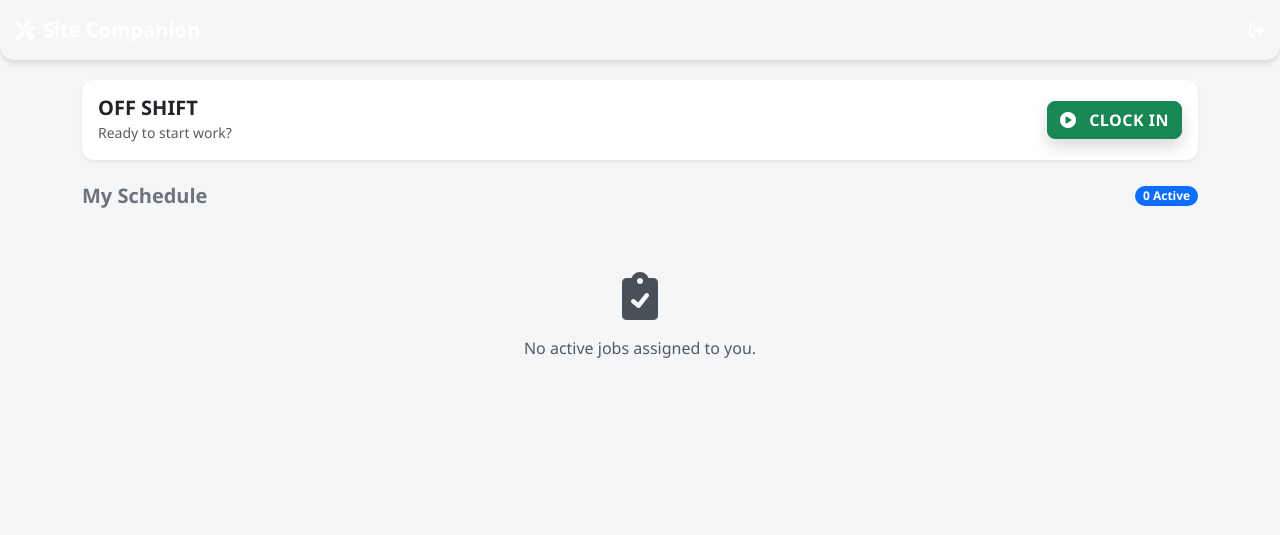
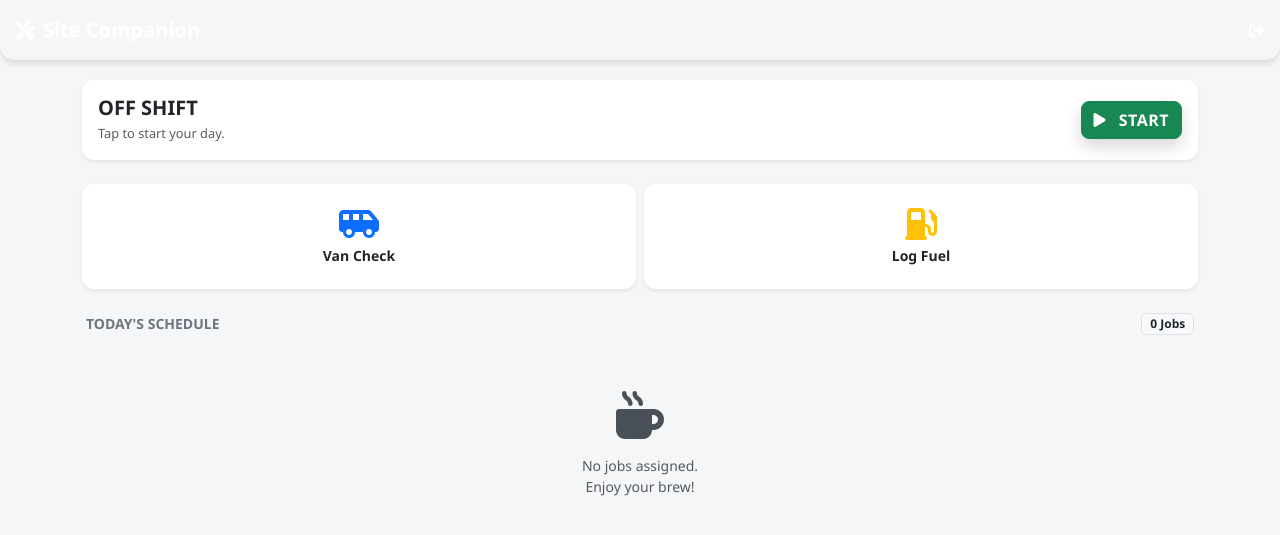
Before and after one commit to DruganGroup/DruganGroup-Website, a Flask app: page /site-hub in a window 1280 px wide. Shown: the top 535 px of the page. Run offline with Flask 3, Linux system fonts and the light colour scheme; the visitor is signed in with stand-in values (Sample User, id 1); data that the repository does not hold is empty; some libraries are stand-ins or nearby versions.

Commit message:
Update site_dashboard.html

```diff
--- a/templates/site/site_dashboard.html
+++ b/templates/site/site_dashboard.html
@@ -1,75 +1,89 @@
 {% extends "site/site_base.html" %}
 
-{% block title %}My Jobs | Site Hub{% endblock %}
+{% block title %}Site Hub | Business Better{% endblock %}
 
 {% block content %}
     <div class="card shadow-sm border-0 mb-4 {{ 'bg-success text-white' if is_clocked_in else 'bg-white' }}">
-        <div class="card-body d-flex justify-content-between align-items-center">
+        <div class="card-body d-flex justify-content-between align-items-center p-3">
             <div>
-                <h5 class="fw-bold m-0">{{ 'ON SHIFT' if is_clocked_in else 'OFF SHIFT' }}</h5>
-                <small class="{{ 'text-white-50' if is_clocked_in else 'text-muted' }}">
-                    {{ 'You are clocked in.' if is_clocked_in else 'Ready to start work?' }}
+                <h5 class="fw-bold m-0 text-uppercase">{{ 'On Shift' if is_clocked_in else 'Off Shift' }}</h5>
+                <small class="{{ 'text-white-50' if is_clocked_in else 'text-muted' }}" style="font-size: 0.8rem;">
+                    {{ 'Time is being logged.' if is_clocked_in else 'Tap to start your day.' }}
                 </small>
             </div>
 
             {% if is_clocked_in %}
                 <form action="/site/clock-out" method="POST" class="m-0">
                     <button type="submit" class="btn btn-danger fw-bold shadow">
-                        <i class="fas fa-stop-circle me-2"></i> Clock Out
+                        <i class="fas fa-stop me-2"></i> Stop
                     </button>
                 </form>
             {% else %}
                 <form action="/site/clock-in" method="POST" class="m-0">
                     <button type="submit" class="btn btn-success fw-bold shadow">
-                        <i class="fas fa-play-circle me-2"></i> Clock In
+                        <i class="fas fa-play me-2"></i> Start
                     </button>
                 </form>
             {% endif %}
         </div>
     </div>
 
-    <div class="d-flex justify-content-between align-items-center mb-3">
-        <h5 class="fw-bold text-secondary m-0">My Schedule</h5>
-        <span class="badge bg-primary rounded-pill">{{ jobs|length }} Active</span>
+    <div class="row g-2 mb-4">
+        <div class="col-6">
+            <a href="/site/van-check" class="text-decoration-none">
+                <div class="card shadow-sm border-0 text-center py-4 h-100">
+                    <i class="fas fa-shuttle-van fa-2x text-primary mb-2"></i>
+                    <h6 class="fw-bold text-dark m-0 small">Van Check</h6>
+                </div>
+            </a>
+        </div>
+
+        <div class="col-6">
+            <a href="/site/log-fuel" class="text-decoration-none">
+                <div class="card shadow-sm border-0 text-center py-4 h-100">
+                    <i class="fas fa-gas-pump fa-2x text-warning mb-2"></i>
+                    <h6 class="fw-bold text-dark m-0 small">Log Fuel</h6>
+                </div>
+            </a>
+        </div>
+    </div>
+
+    <div class="d-flex justify-content-between align-items-center mb-2 px-1">
+        <h6 class="fw-bold text-uppercase text-secondary m-0 small">Today's Schedule</h6>
+        <span class="badge bg-light text-dark border">{{ jobs|length }} Jobs</span>
     </div>
 
     {% if jobs %}
         {% for job in jobs %}
+        <a href="/site/job/{{ job[0] }}" class="text-decoration-none text-dark">
             <div class="card shadow-sm border-0 mb-3">
                 <div class="card-body p-3">
                     <div class="d-flex justify-content-between align-items-start">
                         <div>
                             {% if job[6] == 'In Progress' %}
-                            <span class="badge bg-success mb-2">In Progress</span>
+                                <span class="badge bg-success mb-2">Active</span>
                             {% elif job[6] == 'Scheduled' %}
-                            <span class="badge bg-primary mb-2">Scheduled</span>
+                                <span class="badge bg-primary mb-2">{{ job[5].strftime('%H:%M') if job[5] else 'Today' }}</span>
                             {% else %}
                                 <span class="badge bg-secondary mb-2">{{ job[6] }}</span>
                             {% endif %}
 
-                        <h5 class="fw-bold m-0">{{ job[3] }}</h5> <div class="text-muted small mb-2">{{ job[2] }}</div> </div>
-                    <small class="fw-bold text-dark border px-2 py-1 rounded bg-light">
-                        {{ job[1] }} </small>
+                            <h6 class="fw-bold m-0">{{ job[3] or 'Unknown Client' }}</h6>
+                            <div class="text-muted small text-truncate" style="max-width: 200px;">
+                                <i class="fas fa-map-marker-alt me-1 text-danger"></i> {{ job[2] or 'No Address' }}
                             </div>
-
-                <hr class="my-2">
-
-                <div class="d-flex justify-content-between align-items-center">
-                    <div class="small text-muted">
-                        <i class="far fa-calendar-alt me-1"></i> {{ job[5] }}
                         </div>
-                    <a href="/site/job/{{ job[0] }}" class="btn btn-dark btn-sm rounded-pill px-3 fw-bold">
-                        Open Job <i class="fas fa-arrow-right ms-1"></i>
-                    </a>
+                        <i class="fas fa-chevron-right text-muted mt-3"></i>
                     </div>
                 </div>
             </div>
+        </a>
         {% endfor %}
 
     {% else %}
         <div class="text-center py-5 text-muted">
-            <i class="fas fa-clipboard-check fa-3x mb-3 text-light-emphasis"></i>
-            <p>No active jobs assigned to you.</p>
+            <i class="fas fa-mug-hot fa-3x mb-3 text-light-emphasis"></i>
+            <p class="small">No jobs assigned.<br>Enjoy your brew!</p>
         </div>
     {% endif %}
 
```
Lines whose indentation alone changed are shown as unchanged.
